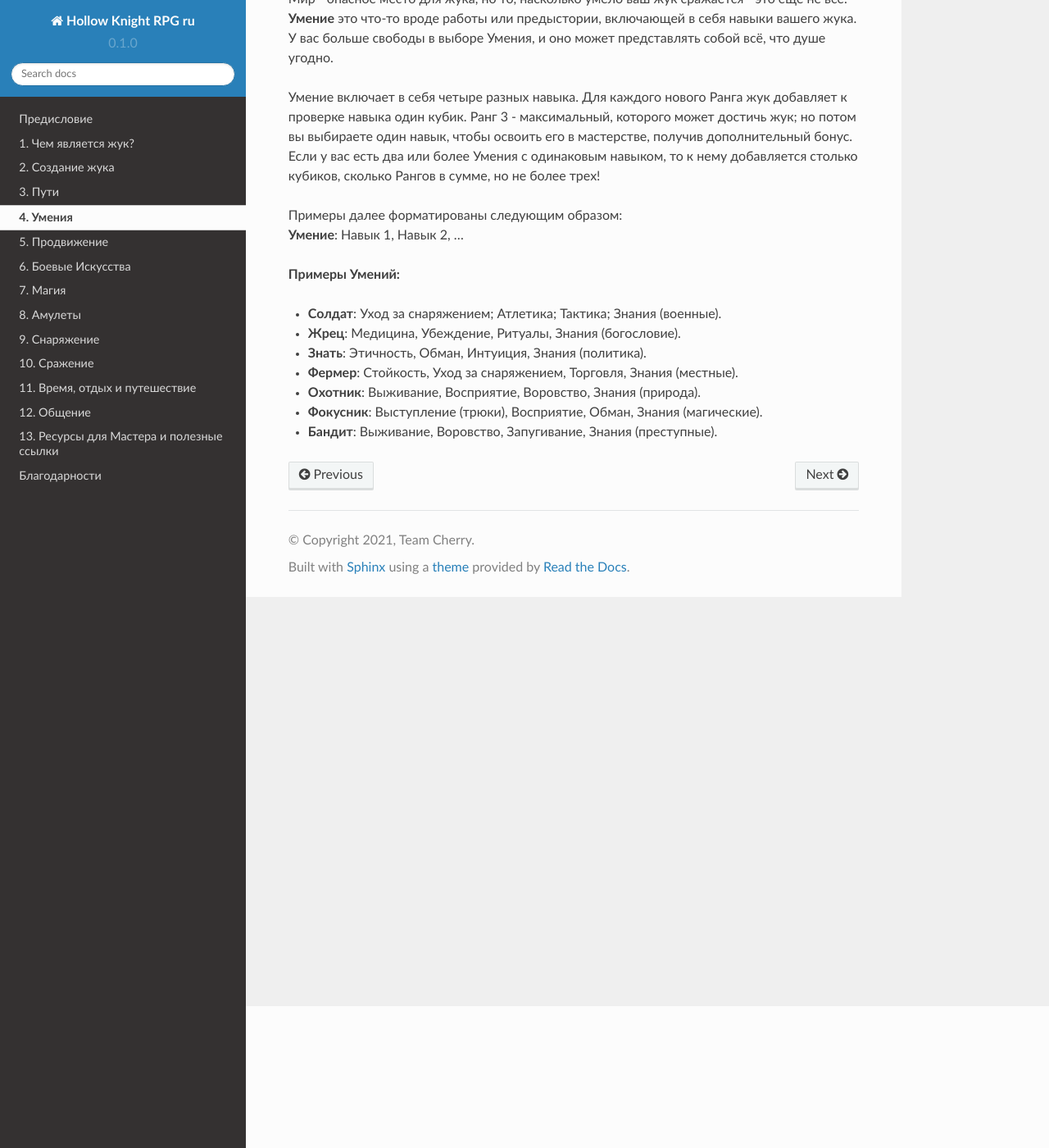
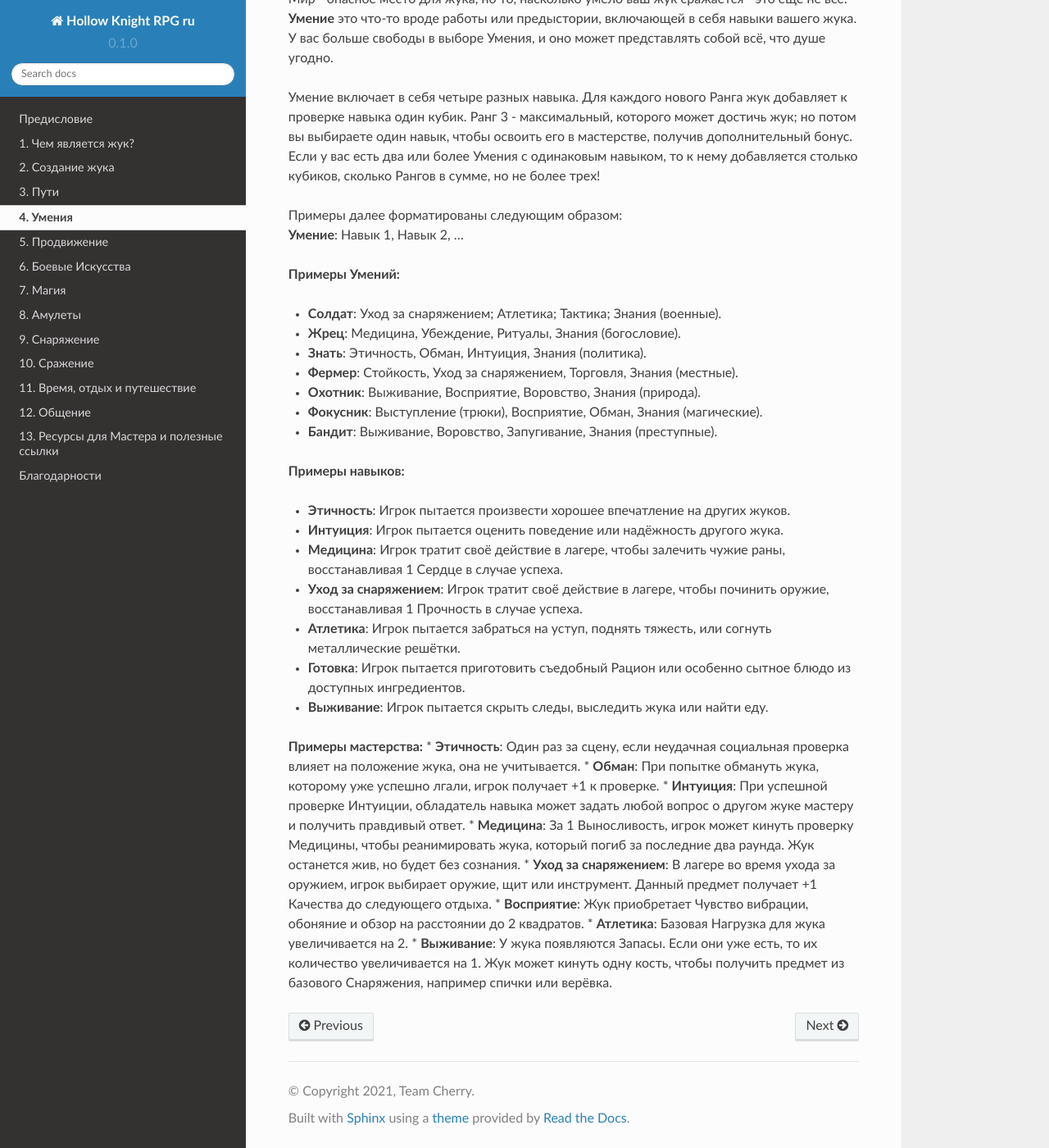
Before and after one commit to LazySelkie/hollow-knight-rpg-ru, a Sphinx documentation site: the page built from docs/source/proficiencies.rst, in a window 1280 px wide and 1400 px high, scrolled down 173 px. Shown: the whole window at 82% size. Built offline with Sphinx 7.4.7 and the Read the Docs theme 2.0.0, drawn with Linux system fonts in a browser that asks for light colours.

Commit message:
Update proficiencies.rst

```diff
--- a/docs/source/proficiencies.rst
+++ b/docs/source/proficiencies.rst
@@ -18,3 +18,23 @@
 * **Охотник**: Выживание, Восприятие, Воровство, Знания (природа).
 * **Фокусник**: Выступление (трюки), Восприятие, Обман, Знания (магические).
 * **Бандит**: Выживание, Воровство, Запугивание, Знания (преступные).
+
+**Примеры навыков:**
+
+* **Этичность**: Игрок пытается произвести хорошее впечатление на других жуков.
+* **Интуиция**: Игрок пытается оценить поведение или надёжность другого жука.
+* **Медицина**: Игрок тратит своё действие в лагере, чтобы залечить чужие раны, восстанавливая 1 Сердце в случае успеха.
+* **Уход за снаряжением**: Игрок тратит своё действие в лагере, чтобы починить оружие, восстанавливая 1 Прочность в случае успеха.
+* **Атлетика**: Игрок пытается забраться на уступ, поднять тяжесть, или согнуть металлические решётки.
+* **Готовка**: Игрок пытается приготовить съедобный Рацион или особенно сытное блюдо из доступных ингредиентов.
+* **Выживание**: Игрок пытается скрыть следы, выследить жука или найти еду.
+
+**Примеры мастерства:**
+* **Этичность**: Один раз за сцену, если неудачная социальная проверка влияет на положение жука, она не учитывается.
+* **Обман**: При попытке обмануть жука, которому уже успешно лгали, игрок получает +1 к проверке.
+* **Интуиция**: При успешной проверке Интуиции, обладатель навыка может задать любой вопрос о другом жуке мастеру и получить правдивый ответ.
+* **Медицина**: За 1 Выносливость, игрок может кинуть проверку Медицины, чтобы реанимировать жука, который погиб за последние два раунда. Жук останется жив, но будет без сознания.
+* **Уход за снаряжением**: В лагере во время ухода за оружием, игрок выбирает оружие, щит или инструмент. Данный предмет получает +1 Качества до следующего отдыха.
+* **Восприятие**: Жук приобретает Чувство вибрации, обоняние и обзор на расстоянии до 2 квадратов.
+* **Атлетика**: Базовая Нагрузка для жука увеличивается на 2.
+* **Выживание**: У жука появляются Запасы. Если они уже есть, то их количество увеличивается на 1. Жук может кинуть одну кость, чтобы получить предмет из базового Снаряжения, например спички или верёвка.
```
